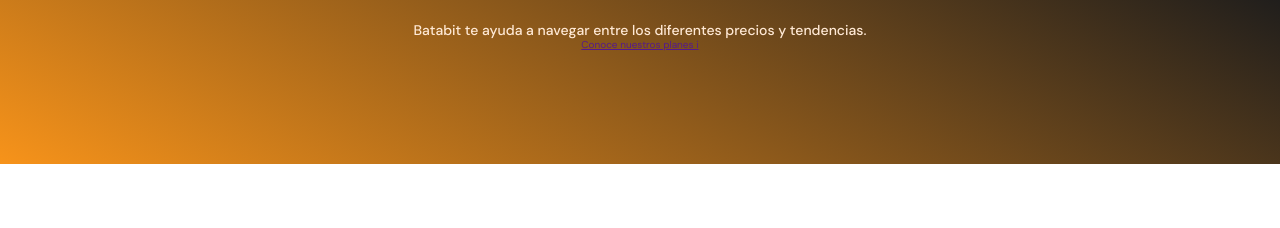
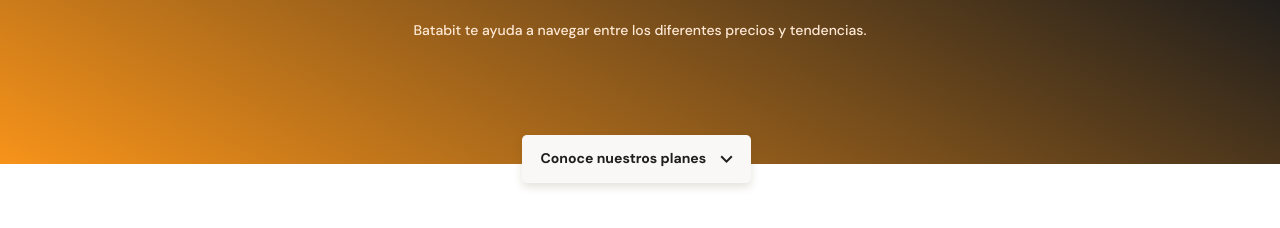
Before and after one commit to ClairCc/BitcoinMobil, a website: page index.html in a window 1280 px wide. Shown: the part 170-398 px from the top of the page. Drawn offline with nearby package versions, Linux system fonts and the light colour scheme.

Commit message:
Terminando la seccion header

```diff
--- a/index.html
+++ b/index.html
@@ -20,7 +20,7 @@
           Batabit te ayuda a navegar entre los diferentes precios y tendencias.
         </p>
         <a href="" class="header--button">
-          Conoce nuestros planes <span>i</span>
+          Conoce nuestros planes <span></span>
         </a>
       </div>
     </header>
--- a/public/style.css
+++ b/public/style.css
@@ -57,3 +57,28 @@
   line-height: 1.8rem;
   color: var(--soft-orange);
 }
+.header--title-container .header--button {
+  left: calc(50% - 118px);
+  position: absolute;
+  top: 270px;
+  display: block;
+  margin-top: 35px;
+  padding: 15px;
+  width: 229px;
+  height: 48px;
+  background-color: var(--off-white);
+  box-shadow: 0px 4px 8px rgba(89, 73, 30, 0.16);
+  border: none;
+  border-radius: 5px;
+  font-size: 1.4rem;
+  font-weight: bold;
+  text-decoration: none;
+  color: var(--black);
+}
+.header--button span {
+  display: inline-block;
+  width: 13px;
+  height: 8px;
+  margin-left: 10px;
+  background-image: url("../assets/icons/down-arrow.svg");
+}
```
